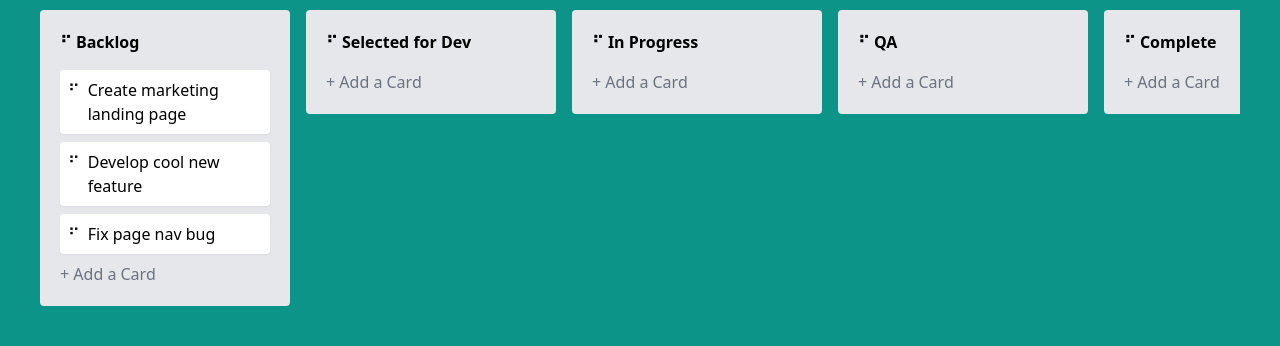
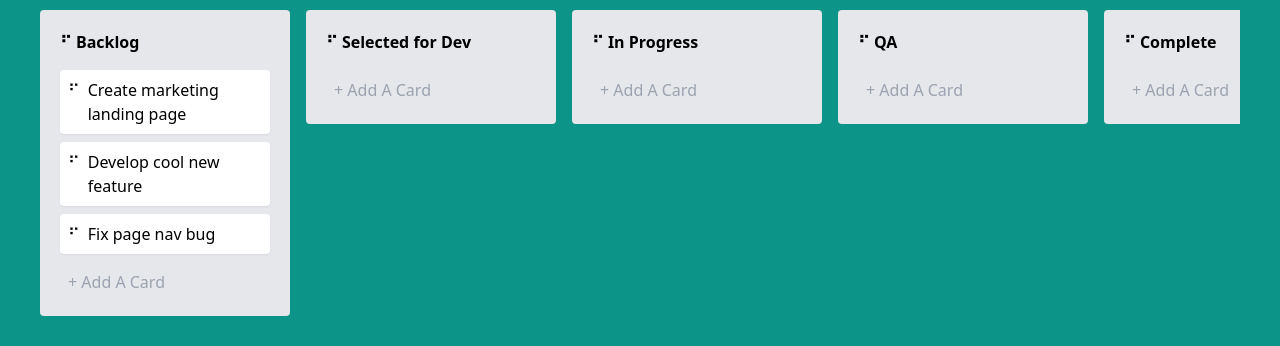
Before and after one commit to vueschool/trello-board-course, a Nuxt app: page / in a window 1280 px wide. Shown: the part 220-566 px from the top of the page. Built offline with nearby package versions, Linux system fonts and the light colour scheme.

Commit message:
12-add-a-new-task

```diff
--- /dev/null
+++ b/components/NewTask.vue
@@ -0,0 +1,42 @@
+<script setup lang="ts">
+import type { Task } from "@/types";
+import { nanoid } from "nanoid";
+
+const emit = defineEmits<{
+  (e: "add", payload: Task): void;
+}>();
+
+const focused = ref(false);
+const title = ref("");
+
+function createTask(e: Event) {
+  if (title.value.trim()) {
+    e.preventDefault();
+    emit("add", {
+      title: title.value.trim(),
+      createdAt: new Date(),
+      id: nanoid(),
+    } as Task);
+  }
+
+  title.value = "";
+}
+</script>
+<template>
+  <div>
+    <textarea
+      v-model="title"
+      @keydown.tab="createTask"
+      @keyup.enter="createTask"
+      class="focus:bg-white focus:shadow resize-none rounded w-full border-none bg-transparent p-2 cursor-pointer"
+      :class="{
+        'h-7': !focused,
+        'h-20': focused,
+      }"
+      style="outline: none !important"
+      @focus="focused = true"
+      @blur="focused = false"
+      :placeholder="!focused ? '+ Add A Card' : 'Enter a title for this card'"
+    />
+  </div>
+</template>
--- a/components/TrelloBoard.vue
+++ b/components/TrelloBoard.vue
@@ -58,7 +58,7 @@
           </draggable>
 
           <footer>
-            <button class="text-gray-500">+ Add a Card</button>
+            <NewTask @add="column.tasks.push($event)" />
           </footer>
         </div>
       </template>
```
